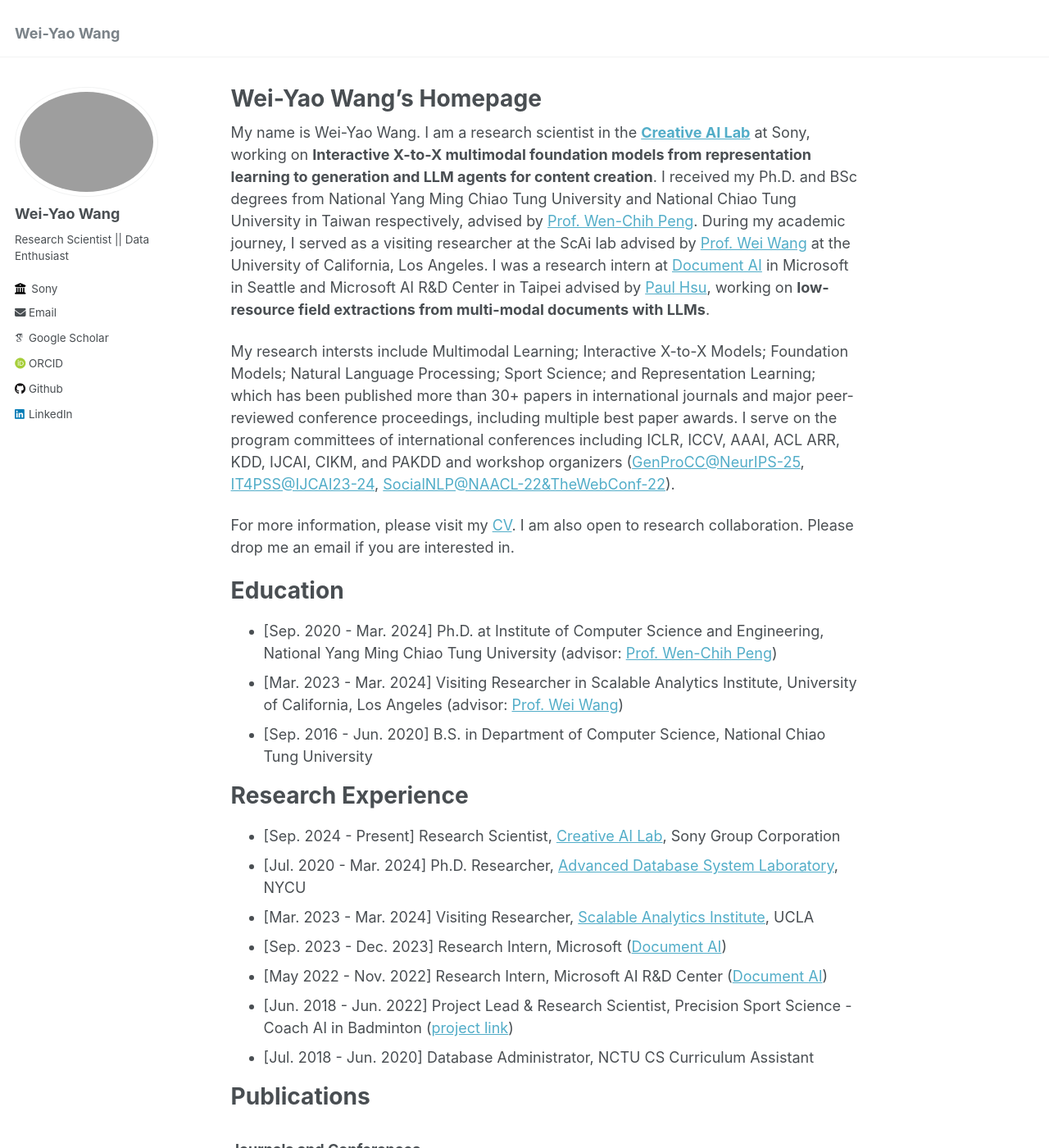
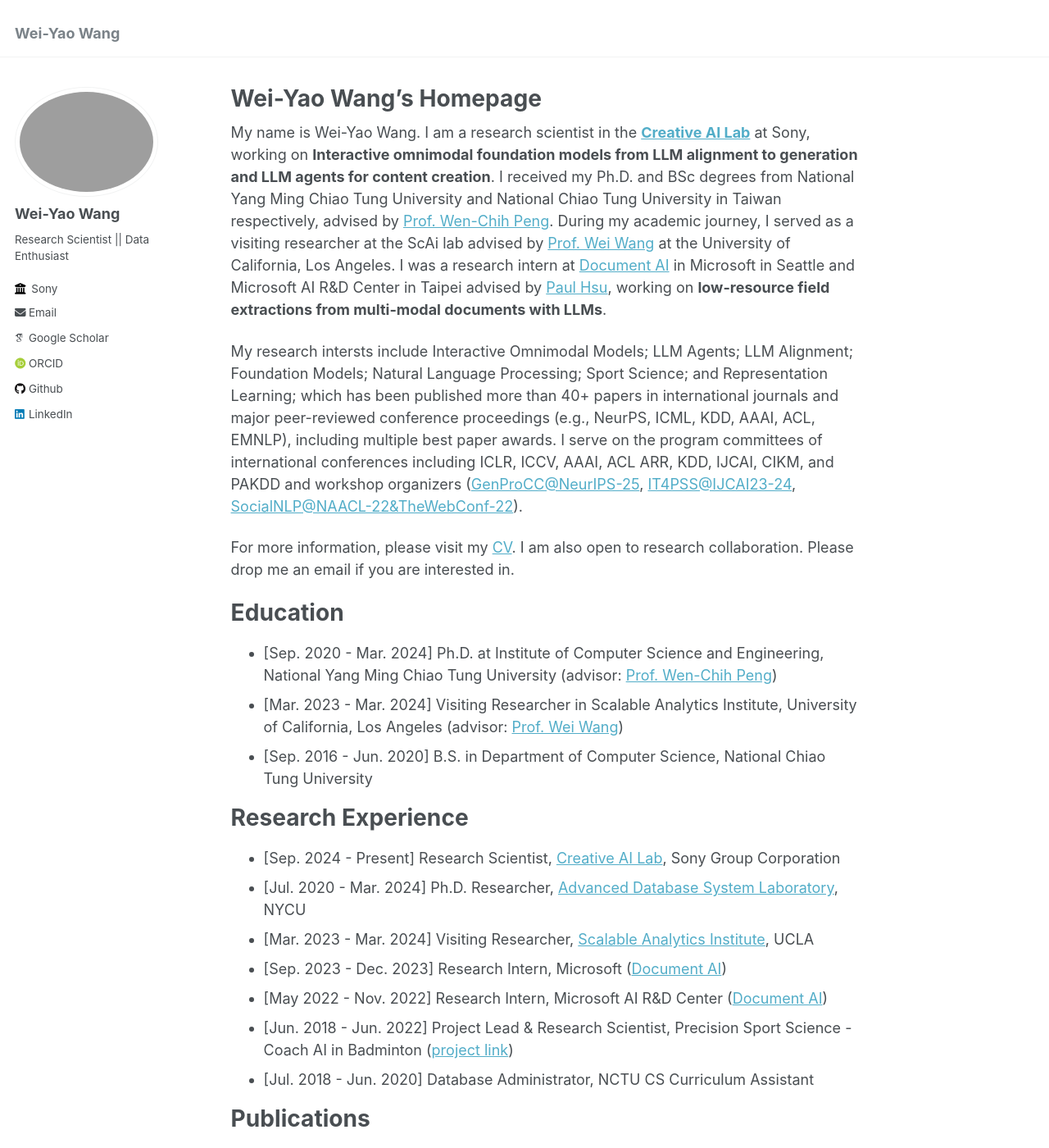
Before and after one commit to wywyWang/wywyWang.github.io, a Jekyll site: the page built from _pages/about.md, in a window 1280 px wide and 1400 px high. Shown: the whole window at 82% size. Built offline with Jekyll 4.4.1, drawn with Linux system fonts in a browser that asks for light colours; some web fonts are replaced; some of the changed text lies outside the part shown.

Commit message:
update recent progress

```diff
--- a/_pages/about.md
+++ b/_pages/about.md
@@ -7,9 +7,9 @@
   - /about.html
 ---
 
-My name is Wei-Yao Wang. I am a research scientist in the **[Creative AI Lab](https://sony.github.io/creativeai/)** at Sony, working on **Interactive X-to-X multimodal foundation models from representation learning to generation and LLM agents for content creation**. I received my Ph.D. and BSc degrees from National Yang Ming Chiao Tung University and National Chiao Tung University in Taiwan respectively, advised by [Prof. Wen-Chih Peng](https://sites.google.com/site/wcpeng/wcpeng). During my academic journey, I served as a visiting researcher at the ScAi lab advised by [Prof. Wei Wang](https://web.cs.ucla.edu/~weiwang/) at the University of California, Los Angeles. I was a research intern at [Document AI](https://www.microsoft.com/en-us/research/project/document-ai/overview/) in Microsoft in Seattle and Microsoft AI R&D Center in Taipei advised by [Paul Hsu](https://www.microsoft.com/en-us/research/people/paulhsu/), working on **low-resource field extractions from multi-modal documents with LLMs**.
+My name is Wei-Yao Wang. I am a research scientist in the **[Creative AI Lab](https://sony.github.io/creativeai/)** at Sony, working on **Interactive omnimodal foundation models from LLM alignment to generation and LLM agents for content creation**. I received my Ph.D. and BSc degrees from National Yang Ming Chiao Tung University and National Chiao Tung University in Taiwan respectively, advised by [Prof. Wen-Chih Peng](https://sites.google.com/site/wcpeng/wcpeng). During my academic journey, I served as a visiting researcher at the ScAi lab advised by [Prof. Wei Wang](https://web.cs.ucla.edu/~weiwang/) at the University of California, Los Angeles. I was a research intern at [Document AI](https://www.microsoft.com/en-us/research/project/document-ai/overview/) in Microsoft in Seattle and Microsoft AI R&D Center in Taipei advised by [Paul Hsu](https://www.microsoft.com/en-us/research/people/paulhsu/), working on **low-resource field extractions from multi-modal documents with LLMs**.
 
-My research intersts include Multimodal Learning; Interactive X-to-X Models; Foundation Models; Natural Language Processing; Sport Science; and Representation Learning; which has been published more than 30+ papers in international journals and major peer-reviewed conference proceedings, including multiple best paper awards. I serve on the program committees of international conferences including ICLR, ICCV, AAAI, ACL ARR, KDD, IJCAI, CIKM, and PAKDD and workshop organizers ([GenProCC@NeurIPS-25](https://genprocc.github.io/), [IT4PSS@IJCAI23-24](https://wasn.csie.ncu.edu.tw/workshop/IT4PSS2024.html), [SocialNLP@NAACL-22&TheWebConf-22](https://sites.google.com/view/socialnlp2022/)).
+My research intersts include Interactive Omnimodal Models; LLM Agents; LLM Alignment; Foundation Models; Natural Language Processing; Sport Science; and Representation Learning; which has been published more than 40+ papers in international journals and major peer-reviewed conference proceedings (e.g., NeurPS, ICML, KDD, AAAI, ACL, EMNLP), including multiple best paper awards. I serve on the program committees of international conferences including ICLR, ICCV, AAAI, ACL ARR, KDD, IJCAI, CIKM, and PAKDD and workshop organizers ([GenProCC@NeurIPS-25](https://genprocc.github.io/), [IT4PSS@IJCAI23-24](https://wasn.csie.ncu.edu.tw/workshop/IT4PSS2024.html), [SocialNLP@NAACL-22&TheWebConf-22](https://sites.google.com/view/socialnlp2022/)).
 
 For more information, please visit my [CV](https://drive.google.com/file/d/1YWwWkMy9zy4jGmm8Jni4zRh-iomogupX/view?usp=drive_link). I am also open to research collaboration. Please drop me an email if you are interested in.
 
@@ -33,9 +33,10 @@
 ======
 
 ### Journals and Conferences
-1. Kuang-Da Wang, Zhao Wang, Yotaro Shimose, <ins>Wei-Yao Wang</ins>, Shingo Takamatsu, "WebBench+: Agentic HTML Crawling and Transformation into Structured Data for Multimodal Generation and Evaluation", [TBD]().
-2. <ins>Wei-Yao Wang</ins>, Kazuya Tateishi, Qiyu Wu, Shusuke Takahashi, Yuki Mitsufuji, "VIRTUE: Visual-Interactive Text-Image Universal Embedder", [[preprint](https://arxiv.org/abs/2510.00523)].
-3. Qiyu Wu, Shuyang Cui, Satoshi Hayakawa, <ins>Wei-Yao Wang</ins>, Hiromi Wakaki, Yuki Mitsufuji, "Robust Composed Multimodal Retrieval with Modality Composition Awareness", [TBD]().
+1. Christian Simon, Masato Ishii, <ins>Wei-Yao Wang</ins>, Koichi Saito, Akio Hayakawa, Dongseok Shim, Zhi Zhong, Shuyang Cui, Takashi Shibuya, Shusuke Takahashi, Yuki Mitsufuji, ``Echoes Over Time: Unlocking Length Generalization in Video-to-Audio Generation Models'', \href{}{[TBD]}.
+2. Kuang-Da Wang, Zhao Wang, Yotaro Shimose, <ins>Wei-Yao Wang</ins>, Shingo Takamatsu, "WebGen-V Bench: Structured Representation for Enhancing Visual Design in LLM-based Web Generation and Evaluation", [[preprint](https://arxiv.org/abs/2510.15306v1)].
+3. <ins>Wei-Yao Wang</ins>, Kazuya Tateishi, Qiyu Wu, Shusuke Takahashi, Yuki Mitsufuji, "VIRTUE: Visual-Interactive Text-Image Universal Embedder", [[preprint](https://arxiv.org/abs/2510.00523)].
+3. Qiyu Wu, Shuyang Cui, Satoshi Hayakawa, <ins>Wei-Yao Wang</ins>, Hiromi Wakaki, Yuki Mitsufuji, "RMCA: Modality Composition Awareness for Robust Composed Multimodal Retrieval", [[preprint](https://arxiv.org/abs/2510.15543)].
 3. Masakazu Yoshimura, Teruaki Hayashi, Yuki Hoshino, <ins>Wei-Yao Wang</ins>, Takeshi Ohashi, "SF-Mamba: Rethinking State Space Model for Vision", [TBD]().
 4. Yen-Che Chien, Kuang-Da Wang, <ins>Wei-Yao Wang</ins>, Wen-Chih Peng, "NEWSAGENT: Benchmarking Multimodal Agents as Journalists with Real-World Newswriting Tasks", under review, [[preprint](https://arxiv.org/abs/2509.00446)].
 5. <ins>Wei-Yao Wang</ins>, Zhao Wang, Helen Suzuki, Yoshiyuki Kobayashi, "Seeing is Understanding: Unlocking Causal Attention into Modality-Mutual Attention for Multimodal LLMs", [[preprint](https://arxiv.org/abs/2503.02597)]
```
